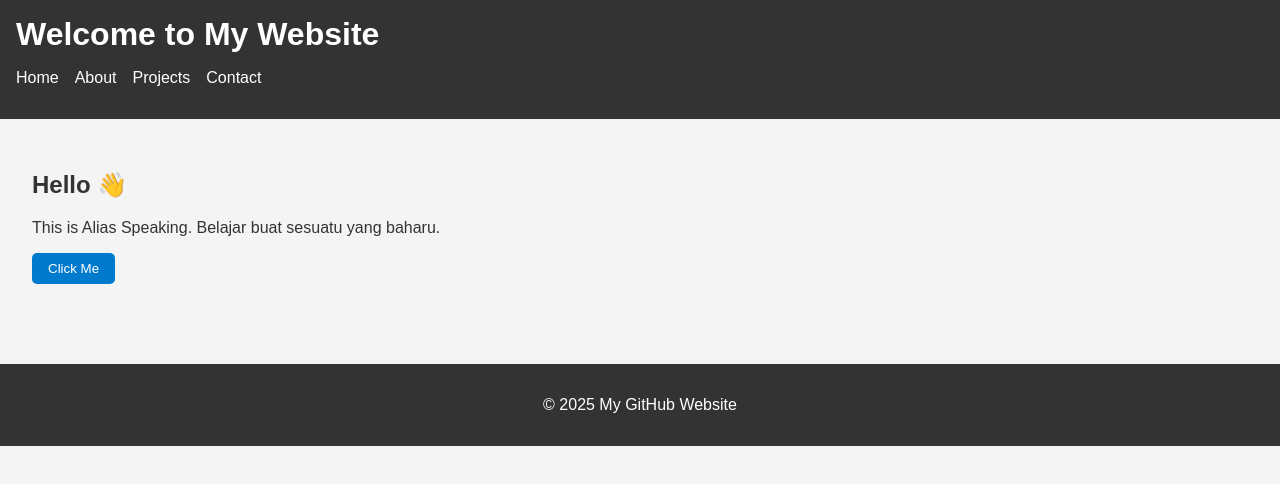
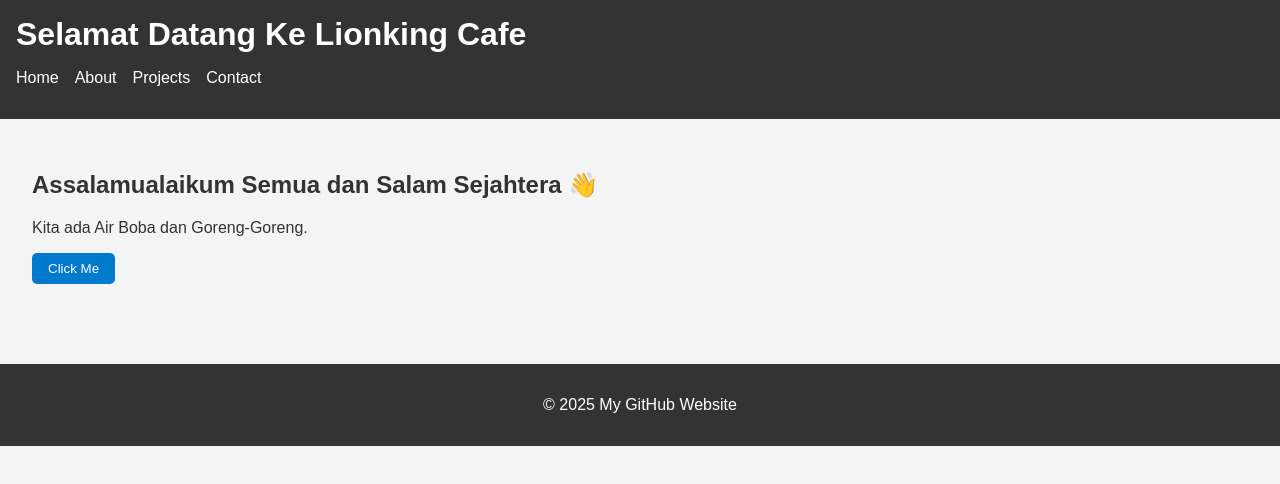
Before and after one commit to alias6816/index.html, a plain HTML site: page index.html in a window 1280 px wide. Drawn offline with Linux system fonts and the light colour scheme.

Commit message:
Update index.html

```diff
--- a/index.html
+++ b/index.html
@@ -8,7 +8,7 @@
 </head>
 <body>
   <header>
-    <h1>Welcome to My Website</h1>
+    <h1>Selamat Datang Ke Lionking Cafe</h1>
     <nav>
       <ul>
         <li><a href="#">Home</a></li>
@@ -21,8 +21,8 @@
 
   <main>
     <section>
-      <h2>Hello 👋</h2>
-      <p>This is Alias Speaking. Belajar buat sesuatu yang baharu.</p>
+      <h2>Assalamualaikum Semua dan Salam Sejahtera 👋</h2>
+      <p>Kita ada Air Boba dan Goreng-Goreng.</p>
       <button id="clickBtn">Click Me</button>
       <p id="message"></p>
     </section>
```
